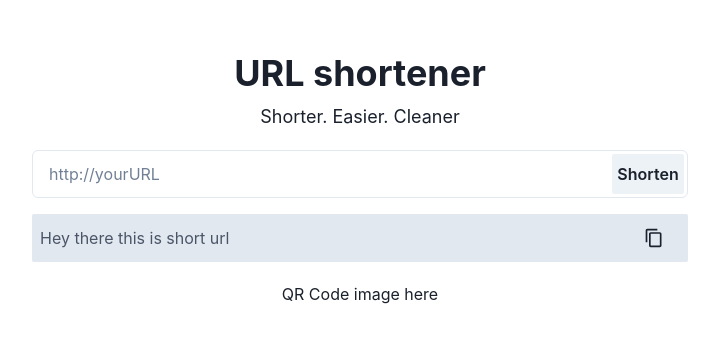
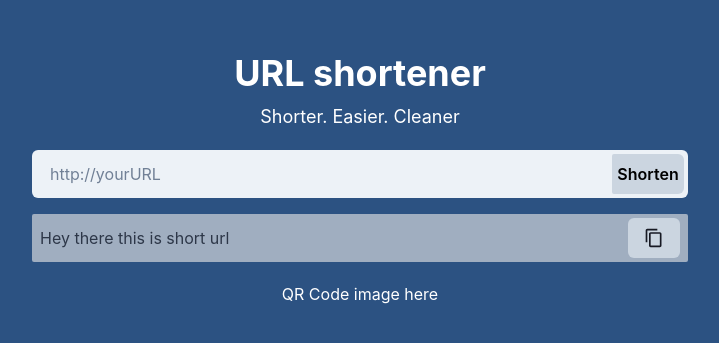
Before and after one commit to Liyumk/url-shortener, a React (Vite) app: page / in a window 1280 px wide. Shown: the part 221-564 px from the top of the page, without its empty margins (280-999 px from the left). Built offline with nearby package versions, Linux system fonts and the light colour scheme.

Commit message:
Home page background color

```diff
--- a/src/pages/home/index.tsx
+++ b/src/pages/home/index.tsx
@@ -9,12 +9,22 @@ import {
     InputGroup,
     InputRightElement,
     Text,
+    Image,
 } from "@chakra-ui/react";
 import { CopyIcon } from "@chakra-ui/icons";
 
 const Home = () => {
     return (
-        <Flex h="100vh">
+        <Flex h="100vh" bg={"blue.700"}>
+            {/* <Box
+                h="100vh"
+                w="full"
+                position={"absolute"}
+                zIndex="-1"
+                // bgImage={bgTexture}
+            >
+
+            </Box> */}
             <Box
                 w={"2xl"}
                 m="auto"
@@ -22,7 +32,7 @@ const Home = () => {
                 p="2"
                 textAlign={"center"}
             >
-                <Box m="0 auto">
+                <Box m="0 auto" textColor={"white"}>
                     <Heading as="h2">URL shortener</Heading>
                     <Text fontSize={"lg"} mt="2">
                         Shorter. Easier. Cleaner
@@ -33,9 +43,20 @@ const Home = () => {
                             size="lg"
                             mt="5"
                             fontSize="md"
+                            variant={"filled"}
                         />
                         <InputRightElement width="4.5rem" mt="6" mr="1">
-                            <Button size="md" rounded="sm">
+                            <Button
+                                size="md"
+                                rounded="sm"
+                                roundedRight={"md"}
+                                textColor="black"
+                                bg={"gray.300"}
+                                _hover={{
+                                    background: "gray.500",
+                                    textColor: "gray.100",
+                                }}
+                            >
                                 Shorten
                             </Button>
                         </InputRightElement>
@@ -47,14 +68,14 @@ const Home = () => {
                             mt="4"
                             px="2"
                             py="1"
-                            bg="gray.200"
+                            bg="gray.400"
                             rounded="sm"
                         >
-                            <Text color="gray.600">
+                            <Text color="gray.700">
                                 Hey there this is short url
                             </Text>
-                            <Button bg="gray.200">
-                                <CopyIcon fontSize={"20"} />
+                            <Button bg="gray.300">
+                                <CopyIcon fontSize={"20"} color="gray.900" />
                             </Button>
                         </Flex>
                         <Box textAlign={"center"} mt="5">
```
